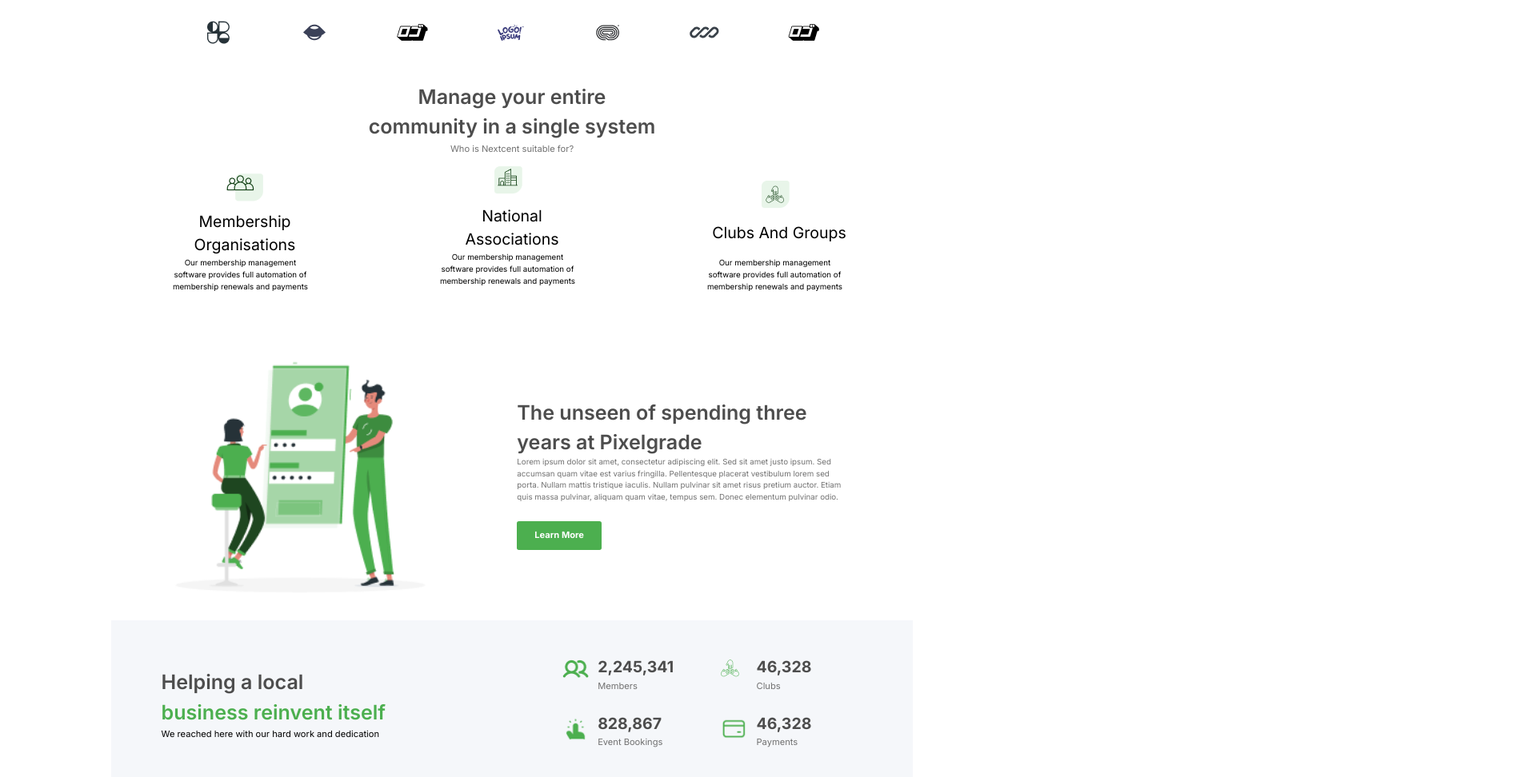
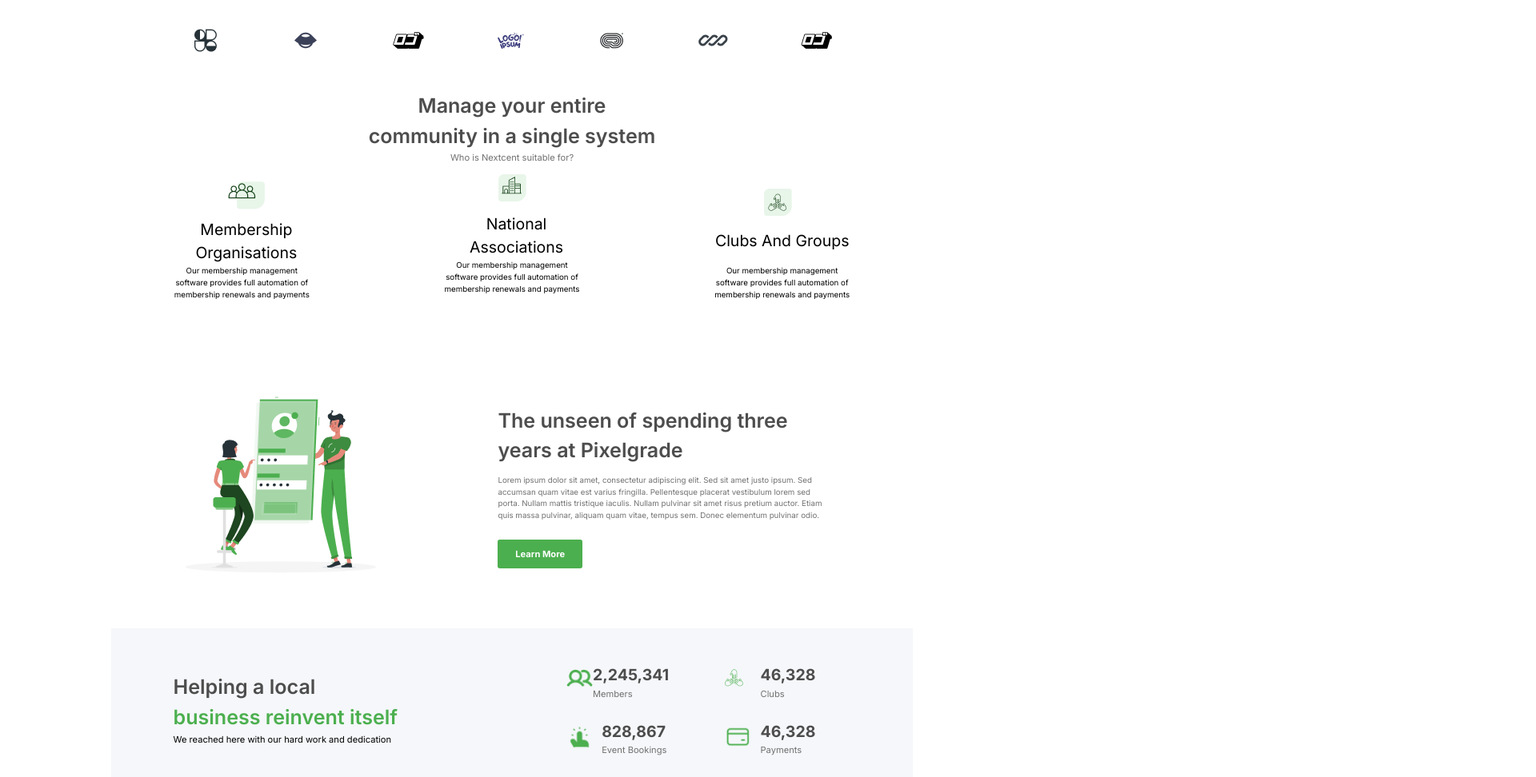
Before and after one commit to vandit25/Task, a React (Vite) app: page / in a window 1280 px wide. Shown: the part 428-1400 px from the top of the page at 80% size, 1920 px wide, since content can reach past the window. Built offline with nearby package versions, Linux system fonts and the light colour scheme.

Commit message:
responsive

```diff
--- a/src/App.css
+++ b/src/App.css
@@ -1,8 +1,12 @@
 .contaner{
+  padding: 0;
+  margin: 10px;
+  box-sizing: border-box;
     display: flex;
   flex-direction: column;
   align-items: center;
   justify-content: center;
+  overflow: hidden;
 }
 @media (max-width: 480px) {
 .contaner{
--- a/src/component/Achievements.jsx
+++ b/src/component/Achievements.jsx
@@ -6,28 +6,28 @@ import icone4 from '../assets/Icon (1).png'
 
 function Achievements() {
   return (
-    <div className='w-[100vw] h-[202.94px] bg-[#F5F7FA] mt-[33.41px] flex justify-around items-center max-w-[1002px]'>
-        <div className='w-[375.88px] h-[84.57px] '>
+    <div className='w-[100vw] min-h-[202.94px] bg-[#F5F7FA] mt-[33.41px] flex justify-around items-center max-w-[1002px]'>
+        <div className='w-[375.88px] min-h-[84.57px] ml-[20px] '>
             <h1 className='text-[25.06px]'>Helping a local</h1>
             <h2 className='text-[25.06px] text-[#4CAF4F] font-semibold'>business reinvent itself</h2>
             <p className='text-[11.14px]'>We reached here with our hard work and dedication</p>
         </div>
-        <div className='w-[375.88px] h-[113.84px] flex flex-col justify-between items-center max-w-[1002px]'>
-            <div className='w-[100%] h-[43px] flex justify-between items-center'>
-                <div className='w-[177.5px] h-[100%] flex justify-between items-center'>
-                    <div className='w-[33.41px] h-[33.41px]'>
+        <div className='w-[375.88px]  min-h-[113.84px] flex flex-col justify-between items-center max-w-[1002px]'>
+            <div className='w-[100%] min-h-[43px] flex justify-between items-center'>
+                <div className='max-w-[177.5px] h-[100%] flex justify-between items-center'>
+                    <div className='w-[33.41px] min-h-[33.41px]'>
                         <img className='max-sm:w-[16px] max-sm:h-[16px]'  src={icone}/>
                     </div>
-                    <div className='w-[132.95px] h-[100%]'>
+                    <div className='max-w-[132.95px] h-[100%]'>
                         <h3 className='text-[19.49px] font-bold text-[#4D4D4D]'>2,245,341</h3>
                         <p className='text-[#717171]'>Members</p>
                     </div>
                 </div>
                 <div className='w-[177.5px] h-[100%] flex justify-between items-center'>
-                    <div className='w-[33.41px] h-[33.41px]'>
+                    <div className='max-w-[33.41px] min-h-[33.41px]'>
                         <img className='max-sm:w-[16px] max-sm:h-[16px]'  src={icone2}/>
                     </div>
-                    <div className='w-[132.95px] h-[100%]'>
+                    <div className='w-[132.95px] min-h-[100%]'>
                         <h3 className='text-[19.49px] font-bold text-[#4D4D4D]'>46,328</h3>
                         <p className='text-[#717171]'>Clubs</p>
                     </div>
@@ -35,7 +35,7 @@ function Achievements() {
             </div>
             <div className='w-[100%] h-[43px] flex justify-between items-center'>
                 <div className='w-[177.5px] h-[100%] flex justify-between items-center'>
-                    <div className='w-[33.41px] h-[33.41px]'>
+                    <div className='w-[33.41px] min-h-[33.41px]'>
                         <img className='max-sm:w-[16px] max-sm:h-[16px]'  src={icone3}/>
                     </div>
                     <div className='w-[132.95px] h-[100%]'>
@@ -44,7 +44,7 @@ function Achievements() {
                     </div>
                 </div>
                 <div className='w-[177.5px] h-[100%] flex justify-between items-center'>
-                    <div className='w-[33.41px] h-[33.41px]'>
+                    <div className='w-[33.41px] min-h-[33.41px]'>
                         <img className='max-sm:w-[16px] max-sm:h-[16px]'  src={icone4}/>
                     </div>
                     <div className='w-[132.95px] h-[100%]'>
--- a/src/component/Banner.jsx
+++ b/src/component/Banner.jsx
@@ -5,7 +5,7 @@ function Banner() {
   return (
     <div className=' w-[100vw] bg-[#F5F7FA] flex justify-around max-w-[1002px] md: max-sm:h-[199px]'>
       <div className='h-[192.9px] w-[457.32px] flex flex-col justify-center'>
-        <div>
+        <div className=' ml-[20px]'>
           <h1 className='text-[#4D4D4D] text-[44.55px] font-semibold'>Lessons and insights</h1>
           <h2 className='text-[#4CAF4F] text-[44.55px] font-semibold'>from 8 years</h2>
           <p className='mb-[22.27px] text-[#717171]'>Where to grow your business as a photographer: site or social media?</p>
--- a/src/component/Clients.jsx
+++ b/src/component/Clients.jsx
@@ -10,7 +10,7 @@ import ClientLogo6 from '../assets/Logo (6).png'
 
 function Clients() {
   return (
-    <div className='h-[132.92px] w-[100vw] flex-col flex justify-between items-center mt-[27.84px]  max-w-[1002px]'>
+    <div className='min-h-[132.92px] w-[100vw] flex-col flex justify-between items-center mt-[27.84px] max-w-[1002px]'>
       <div className='h-[53.57px] w-[100vw]'>
         <div className=' h-[31px] flex justify-center items-center '>
             <h1 className='text-[25.06px]'>Our Clients</h1>
@@ -19,7 +19,7 @@ function Clients() {
             <p className='text-[#717171]'>We have been working with some Fortune 500+ clients</p>
         </div>
       </div>
-      <div className='h-[68.21px] w-[60vw] md: max-sm:w-[384.61px]  flex justify-between items-center'>
+      <div className='h-[68.21px] w-[801px] md: max-sm:w-[384.61px]  flex justify-between items-center'>
         <img className='md: max-sm:w-[16px] max-sm:h-[16px]' src={ClientLogo}/>
         <img className='md: max-sm:w-[16px] max-sm:h-[16px]' src={ClientLogo1}/>
         <img className='md: max-sm:w-[16px] max-sm:h-[16px]' src={ClientLogo2}/>
--- a/src/component/Community.jsx
+++ b/src/component/Community.jsx
@@ -5,38 +5,38 @@ import MemberIcon3 from '../assets/member Icon 3.png'
 
 function Community() {
   return (
-    <div className='w-[100vw] h-auto mt-[27.84px] max-w-[1002px] md: max-sm:w-[480px] flex flex-col justify-center items-center'>
-        <div className='w-[1002px] h-[95px]  flex justify-center items-center'>
-            <div className='w-[377.27px] h-[100%] md: max-sm:w-[100px]'>
+    <div className='max-w-[100vw] h-auto mt-[27.84px] flex flex-col justify-center items-center'>
+        <div className='max-w-[1002px] min-h-[95px]  flex justify-center items-center'>
+            <div className='max-w-[377.27px] h-[100%] md: max-sm:w-[100px]'>
                 <h1 className='text-[25.06px] max-w-[1002px]font-semibold flex justify-center text-center align-text-top text-[#4D4D4D]'>Manage your entire community in a single system</h1>
                 <p className='flex justify-center items-center text-[#717171]'>Who is Nextcent suitable for?</p>
             </div>
         </div>
         <div className='w-[100vw] h-[196.1px] mt-[11.14px] flex justify-around items-center max-w-[1002px]'>
             <div className='card h-[182.1px] md: max-sm:w-[100px]'>
-                <div className='w-[185.85px] h-[101.12px] flex flex-col justify-center items-center max-sm:w-[100px]'>
+                <div className='max-w-[185.85px] h-[101.12px] flex flex-col justify-center items-center max-sm:w-[100px]'>
                     <img className='md: max-sm:w-[16px]' src={MemberIcon}></img>
                     <p className='text-[19.49px] text-center mt-[11.14px]'>Membership Organisations</p>
                 </div>
-                <div className='w-[174.71px] h-[42px] mt-[5.57px] md: max-sm:w-[80px] text-center'>
+                <div className='max-w-[174.71px] h-[42px] mt-[5.57px] md: max-sm:w-[80px] text-center'>
                     <p className='text-[9.74px]'>Our membership management software provides full automation of membership renewals and payments</p>
                 </div>
             </div>
             <div className='card h-[196.1px] md: max-sm:w-[100px]'>
-                <div className='w-[185.85px] h-[101.12px] flex flex-col justify-center items-center max-sm:w-[100px]'>
+                <div className='max-w-[185.85px] h-[101.12px] flex flex-col justify-center items-center max-sm:w-[100px]'>
                     <img className='md: max-sm:w-[16px]' src={MemberIcon2}></img>
                     <p className='text-[19.49px] text-center mt-[11.14px]'>National Associations</p>
                 </div>
-                <div className='w-[174.71px] h-[42px] mt-[5.57px] md: max-sm:w-[80px] text-center'>
+                <div className='max-w-[174.71px] h-[42px] mt-[5.57px] md: max-sm:w-[80px] text-center'>
                     <p className='text-[9.74px] md: max-sm:text-[5px]'>Our membership management software provides full automation of membership renewals and payments</p>
                 </div>
             </div>
             <div className='card h-[182.1px]  md: max-sm:w-[100px]'>
-                <div className='w-[185.85px] h-[101.12px] flex flex-col justify-center items-center max-sm:w-[100px]'>
+                <div className='max-w-[185.85px] h-[101.12px] flex flex-col justify-center items-center max-sm:w-[100px]'>
                     <img className='md: max-sm:w-[16px]' src={MemberIcon3}></img>
                     <p className='text-[19.49px] text-center mt-[11.14px]'>Clubs And Groups</p>
                 </div>
-                <div className='w-[174.71px] h-[42px] mt-[5.57px]'>
+                <div className='max-w-[174.71px] h-[42px] mt-[5.57px]'>
                     <p className='text-[9.74px] md: max-sm:w-[80px] text-center' >Our membership management software provides full automation of membership renewals and payments</p>
                 </div>
             </div>
--- a/src/component/Customer.jsx
+++ b/src/component/Customer.jsx
@@ -13,11 +13,11 @@ function Customer() {
     <div className='w-[100vw] h-[271.47px] flex justify-around items-center bg-[#F5F7FA] mt-[33.41px] max-w-[1002px]  md: max-sm:w-[100vw]'>
       <img className='md: max-sm:w-[108px] max-sm:h-[108px]' src={img} alt="" />
       <div className='w-[520.66px] md: max-sm:w-[250px] h-[226.39px] flex flex-col justify-center'>
-        <p className='text-[#717171] flex-wrap'>Maecenas dignissim justo eget nulla rutrum molestie. Maecenas lobortis sem dui, vel rutrum risus tincidunt ullamcorper. Proin eu enim metus. Vivamus sed libero ornare, tristique quam in, gravida enim. Nullam ut molestie arcu, at hendrerit elit. Morbi laoreet elit at ligula molestie, nec molestie mi blandit. Suspendisse cursus tellus sed augue ultrices, quis tristique nulla sodales. Suspendisse eget lorem eu turpis vestibulum pretium. Suspendisse potenti. Quisque malesuada enim sapien, vitae placerat ante feugiat eget. Quisque vulputate odio neque, eget efficitur libero condimentum id. Curabitur id nibh id sem dignissim finibus ac sit amet magna.</p>
+        <p className='text-[#717171]'>Maecenas dignissim justo eget nulla rutrum molestie. Maecenas lobortis sem dui, vel rutrum risus tincidunt ullamcorper. Proin eu enim metus. Vivamus sed libero ornare, tristique quam in, gravida enim. Nullam ut molestie arcu, at hendrerit elit. Morbi laoreet elit at ligula molestie, nec molestie mi blandit. Suspendisse cursus tellus sed augue ultrices, quis tristique nulla sodales. Suspendisse eget lorem eu turpis vestibulum pretium. Suspendisse potenti. Quisque malesuada enim sapien, vitae placerat ante feugiat eget. Quisque vulputate odio neque, eget efficitur libero condimentum id. Curabitur id nibh id sem dignissim finibus ac sit amet magna.</p>
         <h3 className='text-[13.92px] text-[#4CAF4F]'>Tim Smith </h3>
         <p className='text-[#89939E]'>British Dragon Boat Racing Association</p>
-        <div className='w-[520.66px] h-[33.41px]   flex justify-between items-center p max-sm:w-[250px]'>
-          <div className='w-[343.16px] h-[33.41px] flex justify-between items-center '>
+        <div className='w-[520.66px] min-h-[33.41px]   flex justify-between items-center p max-sm:w-[250px]'>
+          <div className='w-[343.16px] min-h-[33.41px] flex justify-between items-center '>
             <img className='md: max-sm:w-[16px] max-sm:h-[16px]' src={ClientLogo}/>
             <img className='md: max-sm:w-[16px] max-sm:h-[16px]' src={ClientLogo1}/>
             <img className='md: max-sm:w-[16px] max-sm:h-[16px]' src={ClientLogo2}/>
--- a/src/component/Nav.jsx
+++ b/src/component/Nav.jsx
@@ -3,7 +3,7 @@ import Logo from '../assets/Logo.png'
 
 function Nav() {
   return (
-    <div className='h-[58.76px] w-[100vw] flex justify-around items-center max-w-[1002px] md: max-sm:w-[480px]'>
+    <div className='h-[58.76px] w-[100vw] flex justify-around items-center '>
         <img srcSet={Logo} alt="Logo" className='h-[16.71px] w-[107.54px] max-sm:w-[51px] max-sm:h-[8px]'/>
         <div className='h-[35.49px] w-[650.48px] flex items-center justify-end md: max-sm:w-[312px]'>
             <div className='h-[17px] w-[307.82px] flex items-center justify-between mr-[9.74px] md: max-sm:w-[150px]'>
--- a/src/component/Unlock.jsx
+++ b/src/component/Unlock.jsx
@@ -3,13 +3,13 @@ import ImgUnlock from '../assets/rafiki.png'
 
 function Unlock() {
   return (
-    <div className='w-[100vw] h-[301.4px] mt-[36.21px] flex justify-around items-center max-w-[1002px]'>
+    <div className='w-[100vw] min-h-[301.4px] mt-[36.21px] flex justify-around items-center max-w-[1002px]'>
       <img className='h-[100%] w-[147.57] md: max-sm:w-[147px] max-sm:h-[103px]'  src={ImgUnlock}></img>
-      <div className='w-[460.1px] h-[187.9px] max-sm:w-[150px]'>
+      <div className='w-[460.1px] min-h-[187.9px] max-sm:w-[150px]'>
         <div className='w-[418.34px] h-[129.14px] max-sm:w-[150px]'>
-            <h1 className='text-[25.06px] h-[62px]'>The unseen of spending three years at Pixelgrade</h1>
+            <h1 className='text-[25.06px] min-h-[62px]'>The unseen of spending three years at Pixelgrade</h1>
             <p className='text-[#717171] mt-[11.14px] text-[9.74px] flex-wrap'>Lorem ipsum dolor sit amet, consectetur adipiscing elit. Sed sit amet justo ipsum. Sed accumsan quam vitae est varius fringilla. Pellentesque placerat vestibulum lorem sed porta. Nullam mattis tristique iaculis. Nullam pulvinar sit amet risus pretium auctor. Etiam quis massa pulvinar, aliquam quam vitae, tempus sem. Donec elementum pulvinar odio.</p>
-            <button className='btn w-[105.55px] h-[36.49px] mt-[22.27px]'>Learn More</button>
+            <button className='btn w-[105.55px] min-h-[36.49px] mt-[22.27px]'>Learn More</button>
         </div>
       </div>
     </div>
--- a/src/index.css
+++ b/src/index.css
@@ -15,7 +15,7 @@ h1{
 .footerLi{
  @apply text-[#fff] text-[9.74px];
 }
-@media (max-width: 480px) {
+@media (max-width: 480px){
 
   p{
     font-size: 4.67px;
```
Also changed, not shown: src/component/Footer.jsx (+13 -13 lines).
